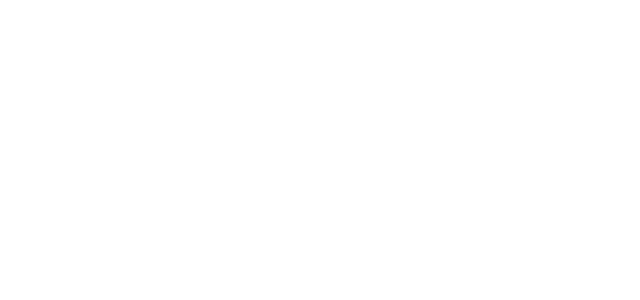
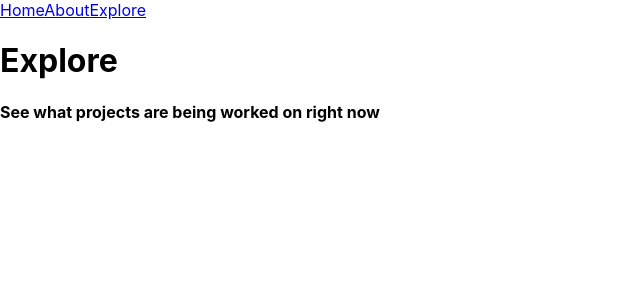
Before and after one commit to MarriKang/stone-soup-project, a React (Create React App) app in the folder client/: page /explore in a window 1280 px wide. Before the commit this address had no page. Shown: the top 300 px of the page, without its empty margins (0-640 px from the left). Built offline with nearby package versions, Linux system fonts and the light colour scheme.

Commit message:
Set up navbar links

```diff
--- a/client/src/App.tsx
+++ b/client/src/App.tsx
@@ -1,13 +1,18 @@
 import { render } from 'react-dom';
 import { BrowserRouter as Router, Routes, Route, Link } from 'react-router-dom';
 import Home from './components/Home';
-import ViewProjectsController from './components/ViewProjectsController';
+import Explore from './components/Explore';
+import About from './components/About'
+import NavBar from './components/NavBar';
 
 const App = () => {
     return (
         <Router>
+          <NavBar/>
           <Routes>
-            <Route path="/" element={<ViewProjectsController/>}/>
+            <Route path="/" element={<Home/>}/>
+            <Route path="/about" element={<About/>}/>
+            <Route path="/explore" element={<Explore/>}/>
           </Routes>
         </Router>
     )
--- /dev/null
+++ b/client/src/components/About.tsx
@@ -0,0 +1,11 @@
+import React from 'react';
+const About = () => {
+
+    return (
+      <div className="About">
+          <p> About </p>
+      </div>
+    );
+}
+
+export default About;
--- a/client/src/components/Explore.tsx
+++ b/client/src/components/Explore.tsx
@@ -1,25 +1,10 @@
 import React from 'react';
-
-type ExploreProps = {
-  id: number,
-  title: string,
-  goal: number,
-  imageUrl: string,
-  type: string,
-  key: number
-}
-
-const Explore = ({
-  id,
-  title,
-  goal,
-  imageUrl,
-  type
-}: ExploreProps) => {
+const Explore = () => {
 
     return (
       <div className="Explore">
-          <h1>{id}</h1>
+          <h1>Explore</h1>
+          <h4>See what projects are being worked on right now</h4>
       </div>
     );
 }
--- a/client/src/components/NavBar.tsx
+++ b/client/src/components/NavBar.tsx
@@ -1,9 +1,12 @@
 import React from 'react';
+import { Link } from 'react-router-dom';
 
 function NavBar() {
     return (
       <div className="NavBar">
-        <p>Test</p>
+        <Link to="/">Home</Link>
+        <Link to="/about">About</Link>
+        <Link to="/explore">Explore</Link>
       </div>
     );
 }
--- /dev/null
+++ b/client/src/components/ProjectContainer.tsx
@@ -0,0 +1,27 @@
+import React from 'react';
+
+type ProjectContainerProps  = {
+  id: number,
+  title: string,
+  goal: number,
+  imageUrl: string,
+  type: string,
+  key: number
+}
+
+const ProjectContainer = ({
+  id,
+  title,
+  goal,
+  imageUrl,
+  type
+}: ProjectContainerProps) => {
+
+    return (
+      <div className="Explore">
+          <h1>{id}</h1>
+      </div>
+    );
+}
+
+export default ProjectContainer;
--- a/client/src/components/ViewProjectsController.tsx
+++ b/client/src/components/ViewProjectsController.tsx
@@ -1,7 +1,7 @@
 import React, { useState, useEffect } from 'react';
 import ProjectData from '../types';
 import Service from '../services';
-import Explore from './Explore';
+import ProjectContainer from './ProjectContainer';
 
 const ViewProjectsController = () => {
   const [projects, setProjects] = useState<Array<ProjectData>>([]);
@@ -26,7 +26,7 @@
     return (
       <div className="ViewProjectsController">
           <h4> look: {projects.map(project => {
-            return <Explore key={project.id} id={project.id} title={project.title} goal={project.goal} imageUrl={project.imageURL} type={project.type}/>
+            return <ProjectContainer key={project.id} id={project.id} title={project.title} goal={project.goal} imageUrl={project.imageURL} type={project.type}/>
           })}</h4>
         <p>hey uh</p>
       </div>
```
